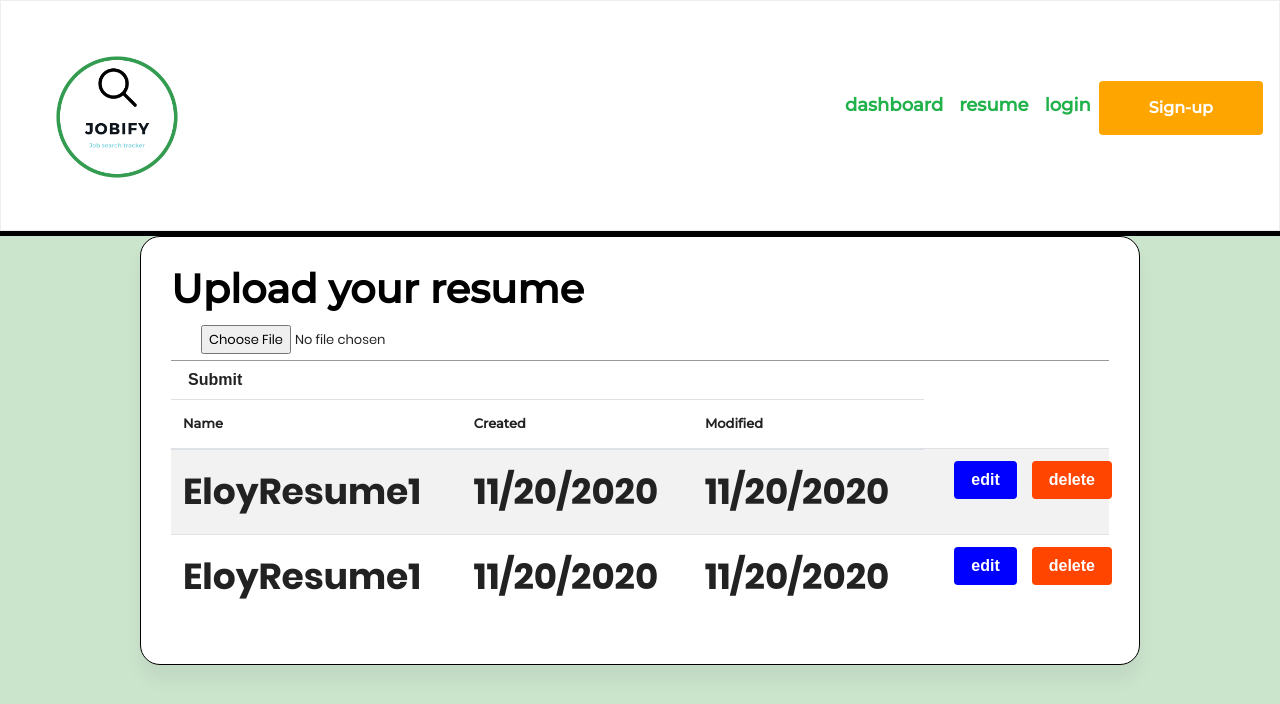
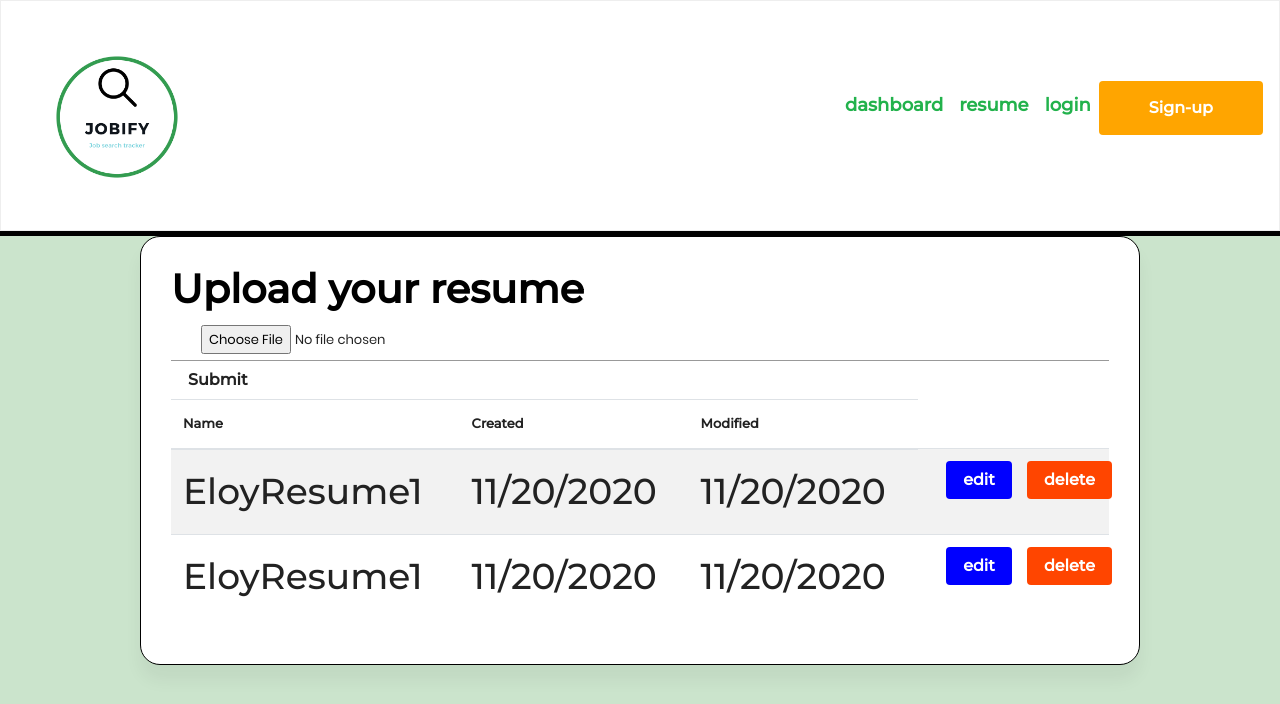
Before and after one commit to VHarris113/jobify, a React (Create React App) app in the folder client/: page /resume in a window 1280 px wide. Shown: the top 704 px of the page. Built offline with nearby package versions, Linux system fonts and the light colour scheme; a web font is replaced by a local one.

Commit message:
fixed res upload tabel

```diff
--- a/client/src/index.css
+++ b/client/src/index.css
@@ -26,3 +26,12 @@ h6 {
 #btn-sign-up {
   font-family: Montserrat;
 }
+
+.btn {
+  font-family: Montserrat;
+}
+
+td h2 {
+  font-family: Montserrat;
+  font-weight: 100;
+}
```
